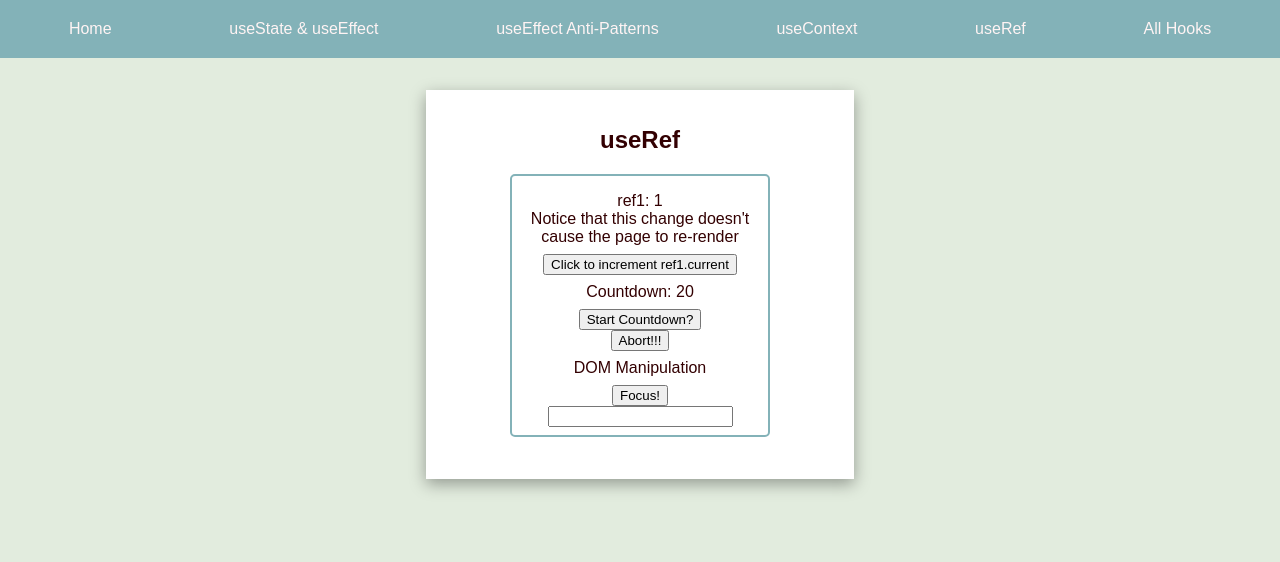
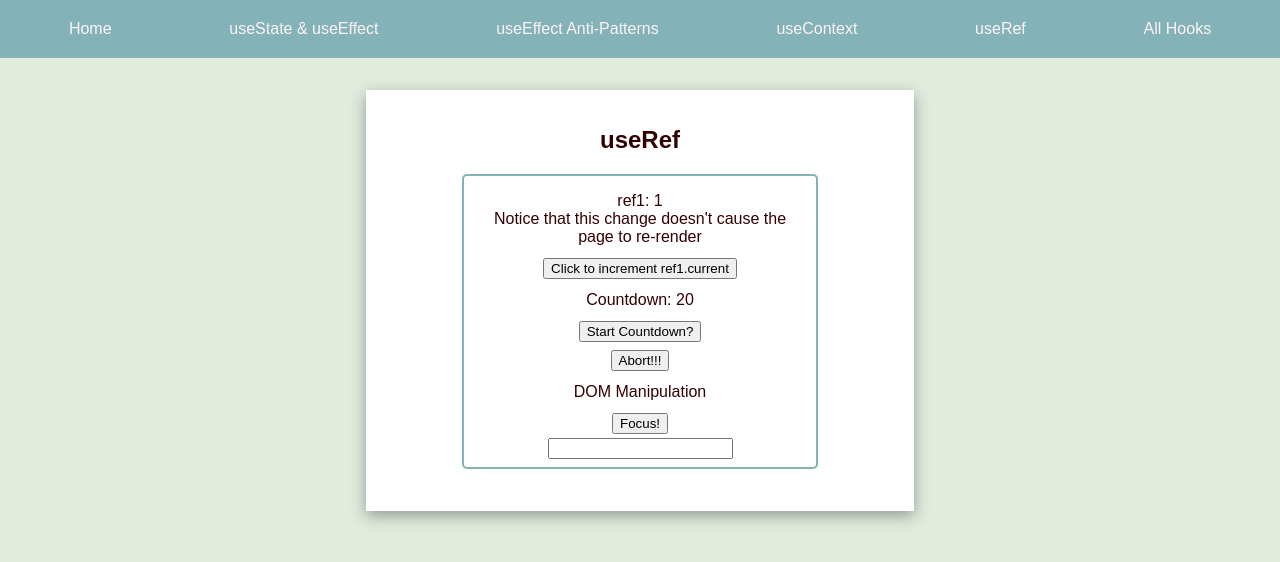
Before and after one commit to MarkTeets/react-hooks-tech-talk, a React app: page /Ref in a window 1280 px wide. Shown: the top 562 px of the page. Built offline with nearby package versions, Linux system fonts and the light colour scheme.

Commit message:
Updated styles

```diff
--- a/client/style.css
+++ b/client/style.css
@@ -5,7 +5,7 @@ body {
   background-color: rgb(226, 236, 222);
 }
 
-h1, h2, h4 {
+h1, h2, h4, p {
   text-align: center;
 }
 
@@ -13,11 +13,14 @@ h1, h2, h4 {
   margin-top: 60px;
 }
 
+button {
+  margin: 4px auto;
+}
+
 /* Navbar */
 
 .nav {
   background-color: #83B2B8;
-
   display: flex;
   flex-wrap: wrap;
   justify-content: space-evenly;
@@ -47,7 +50,7 @@ h1, h2, h4 {
   padding-right: 4em;
   padding-left: 4em;
   margin-top: 2em;
-  max-width: 300px;
+  max-width: 420px;
   margin-left: auto;
   margin-right: auto;
   box-shadow: rgba(0, 0, 0, 0.35) 0px 5px 15px;
@@ -69,6 +72,15 @@ h1, h2, h4 {
 }
 
 .hook-data-section p {
-  text-align: center;
   margin: 8px;
 }
+
+.context-child {
+  border: 2px dashed #125d13;
+  margin: 10px auto;
+  padding: 5px;
+}
+
+.second-child {
+  margin: 8px;
+}
```
